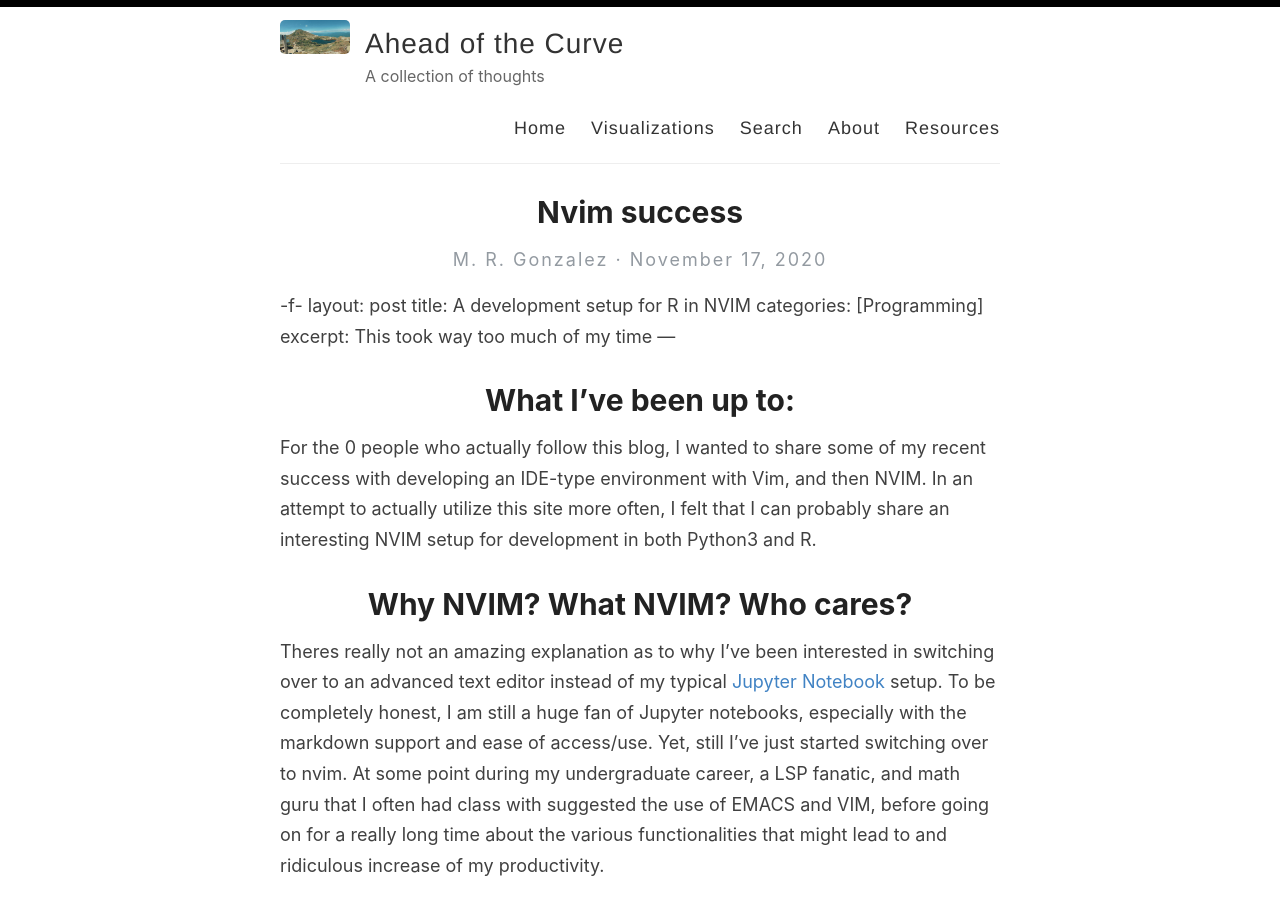
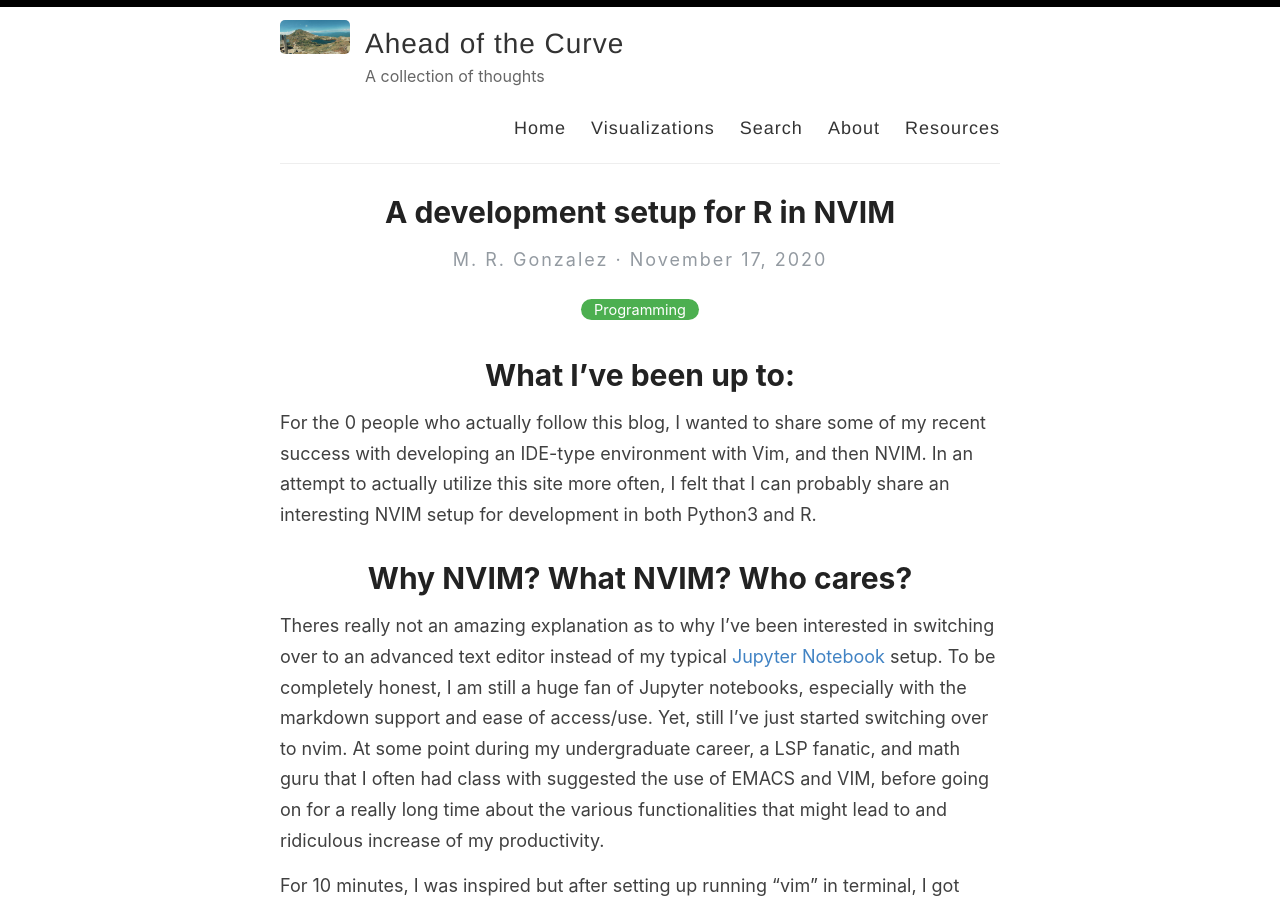
Before and after one commit to MatthewRGonzalez/Econometric, a Jekyll site: the page built from _posts/2020-11-17-Nvim Success.md, in a window 1280 px wide and 900 px high. Built offline with Jekyll 4.4.1, drawn with Linux system fonts in a browser that asks for light colours; our own code applies the rules of GitHub Pages for plain Markdown files.

Commit message:
Update 2020-11-17-Nvim Success.md

```diff
--- a/_posts/2020-11-17-Nvim Success.md
+++ b/_posts/2020-11-17-Nvim Success.md
@@ -1,4 +1,4 @@
--f-
+---
 layout: post
 title:   A development setup for R in NVIM
 categories: [Programming]
```
